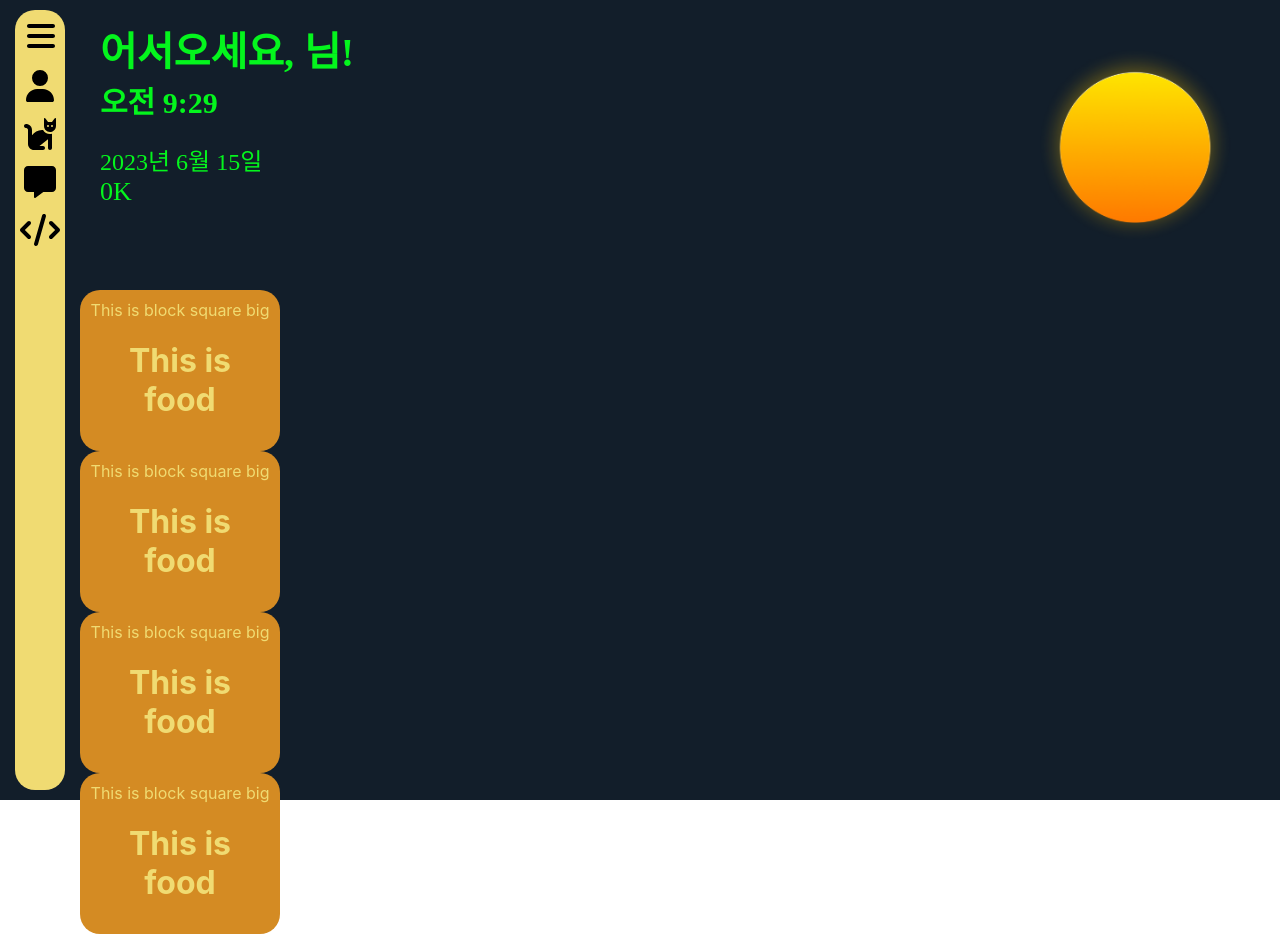
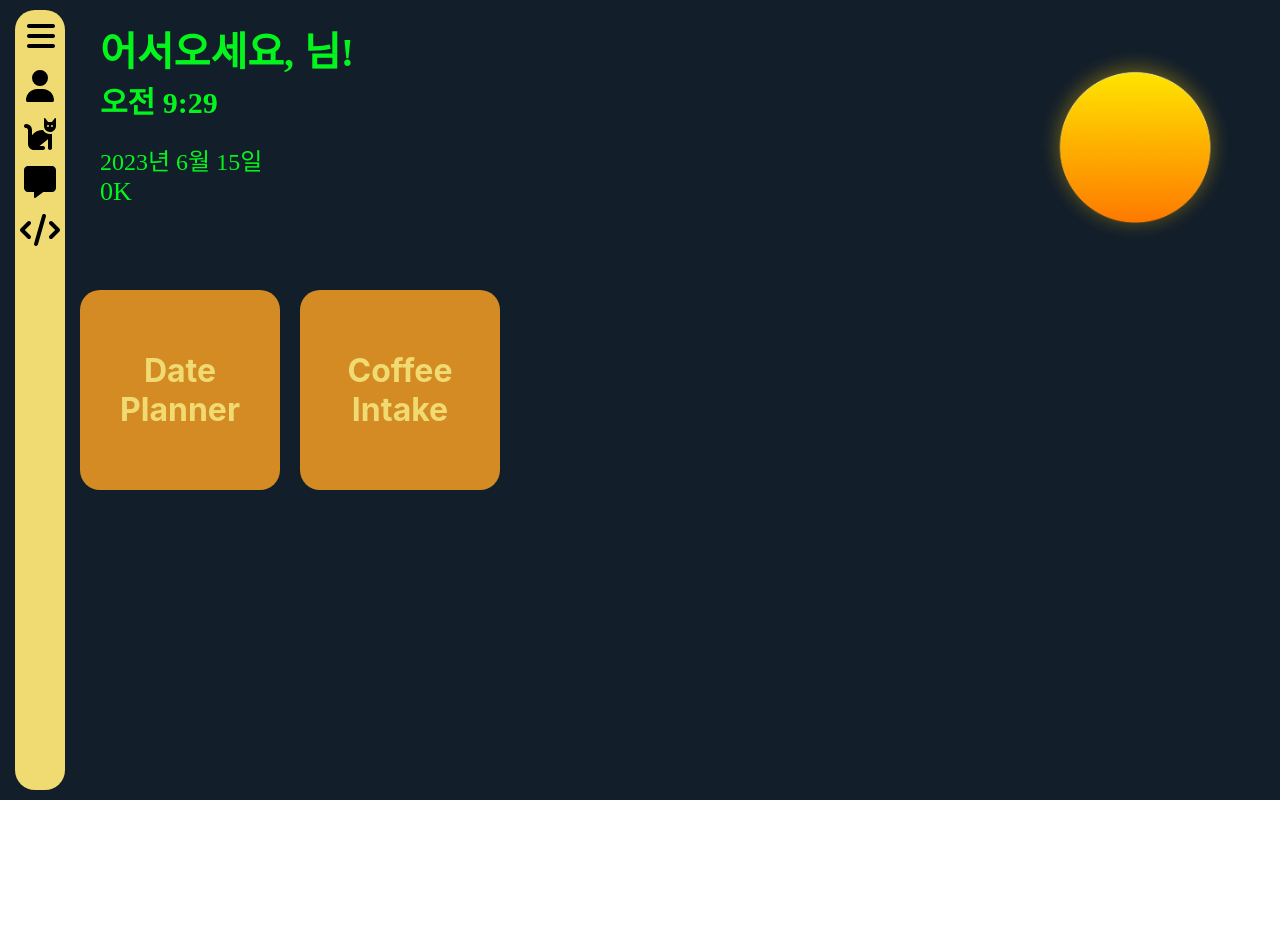
Before and after one commit to yujongu/Joey-Website, a React (Create React App) app in the folder frontend/: page / in a window 1280 px wide. After the commit the page ends 800 px from the top, so only its background shows below. Built offline with nearby package versions, Linux system fonts and the light colour scheme; no server answers; a web font is replaced by a local one.

Commit message:
add DatePlanner app ui

```diff
--- a/frontend/src/App.tsx
+++ b/frontend/src/App.tsx
@@ -1,11 +1,12 @@
 import "./App.css";
 import { Routes, Route } from "react-router-dom";
-import { RouteName } from "./constants/RouteName";
+import { AppName, RouteName } from "./constants/RouteName";
 
 import Main from "./routes/Main";
 import Login from "./routes/Login";
 import Signup from "./routes/Signup";
 import Profile from "./routes/Profile";
+import DatePlanner from "./routes/DatePlanner";
 
 function App() {
   return (
@@ -15,6 +16,7 @@ function App() {
         <Route path={RouteName.LOGIN.addr} element={<Login />} />
         <Route path={RouteName.SIGNUP.addr} element={<Signup />} />
         <Route path={RouteName.PROFILE.addr} element={<Profile />} />
+        <Route path={AppName.DATEPLANNER.addr} element={<DatePlanner />} />
       </Routes>
     </div>
   );
--- a/frontend/src/components/block-square-big.css
+++ b/frontend/src/components/block-square-big.css
@@ -8,4 +8,13 @@
   height: 200px;
   border-radius: 20px;
   padding: 10px;
+  align-items: center;
+  justify-content: center;
 }
+.SquareContainer:hover {
+  box-shadow: 5px 5px;
+}
+
+.SquareContainer:active {
+  box-shadow: 3px 3px;
+}
--- a/frontend/src/components/block-square-big.tsx
+++ b/frontend/src/components/block-square-big.tsx
@@ -1,15 +1,27 @@
 import React from "react";
 import "./block-square-big.css";
+import { useNavigate } from "react-router-dom";
 
 type BlockSquareBigProps = {
+  id: number;
   title: string;
+  address: string;
 };
 
-const BlockSquareBig = ({ title }: BlockSquareBigProps) => (
-  <div className="SquareContainer">
-    <span>This is block square big</span>
-    <h1>{title}</h1>
-  </div>
-);
+const BlockSquareBig = ({ id, title, address }: BlockSquareBigProps) => {
+  const navigate = useNavigate();
+  const navigateToAppPage = () => {
+    navigate(address, { replace: false });
+  };
+
+  return (
+    <div
+      className="SquareContainer isButton disableTextSelect"
+      onClick={navigateToAppPage}
+    >
+      <h1>{title}</h1>
+    </div>
+  );
+};
 
 export default BlockSquareBig;
--- a/frontend/src/constants/RouteName.tsx
+++ b/frontend/src/constants/RouteName.tsx
@@ -4,3 +4,8 @@ export const RouteName = {
   SIGNUP: { label: "Signup", addr: "/signup" },
   PROFILE: { label: "Account", addr: "/profile" },
 };
+
+export const AppName = {
+  DATEPLANNER: { id: 1, label: "Date Planner", addr: "/app/date_planner" },
+  COFFEEINTAKE: { id: 2, label: "Coffee Intake", addr: "/app/coffee_intake" },
+};
--- /dev/null
+++ b/frontend/src/routes/DatePlanner.tsx
@@ -0,0 +1,5 @@
+import "./DatePlanner.css";
+function DatePlanner() {
+  return <div>Date Planner</div>;
+}
+export default DatePlanner;
--- a/frontend/src/routes/Main.css
+++ b/frontend/src/routes/Main.css
@@ -71,3 +71,11 @@
   width: 250px;
   height: auto;
 }
+
+.Main_AppContainer {
+  display: grid;
+  row-gap: 20px;
+  column-gap: 20px;
+  grid-template-columns: repeat(auto-fill, 200px);
+  grid-template-rows: repeat(auto-fill, 200px);
+}
--- a/frontend/src/routes/Main.tsx
+++ b/frontend/src/routes/Main.tsx
@@ -15,6 +15,7 @@ import {
 } from "@fortawesome/free-solid-svg-icons";
 import { FontAwesomeIcon } from "@fortawesome/react-fontawesome";
 import { RouteName } from "../constants/RouteName";
+import { AppName } from "../constants/RouteName";
 import { faAddressCard } from "@fortawesome/free-regular-svg-icons";
 import { UserService } from "../services/userService";
 function Main() {
@@ -183,10 +184,18 @@ function Main() {
             className="WeatherIcons"
           />
         </div>
-        <BlockSquareBig title="This is food" />
-        <BlockSquareBig title="This is food" />
-        <BlockSquareBig title="This is food" />
-        <BlockSquareBig title="This is food" />
+        <div className="Main_AppContainer">
+          <BlockSquareBig
+            id={AppName.DATEPLANNER.id}
+            title={AppName.DATEPLANNER.label}
+            address={AppName.DATEPLANNER.addr}
+          />
+          <BlockSquareBig
+            id={AppName.COFFEEINTAKE.id}
+            title={AppName.COFFEEINTAKE.label}
+            address={AppName.COFFEEINTAKE.addr}
+          />
+        </div>
       </div>
     </div>
   );
```
Also changed, not shown: frontend/src/routes/DatePlanner.css (added).
